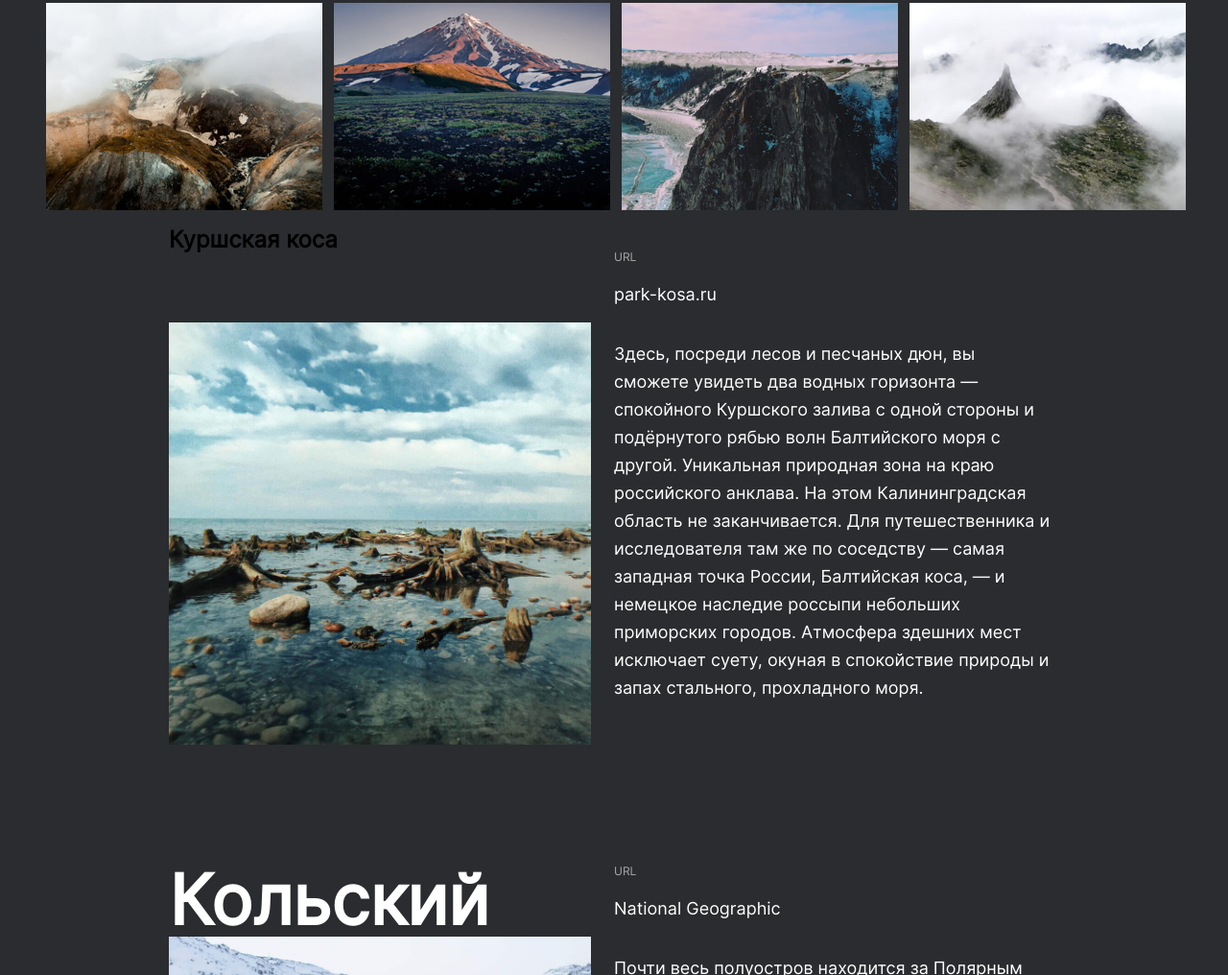
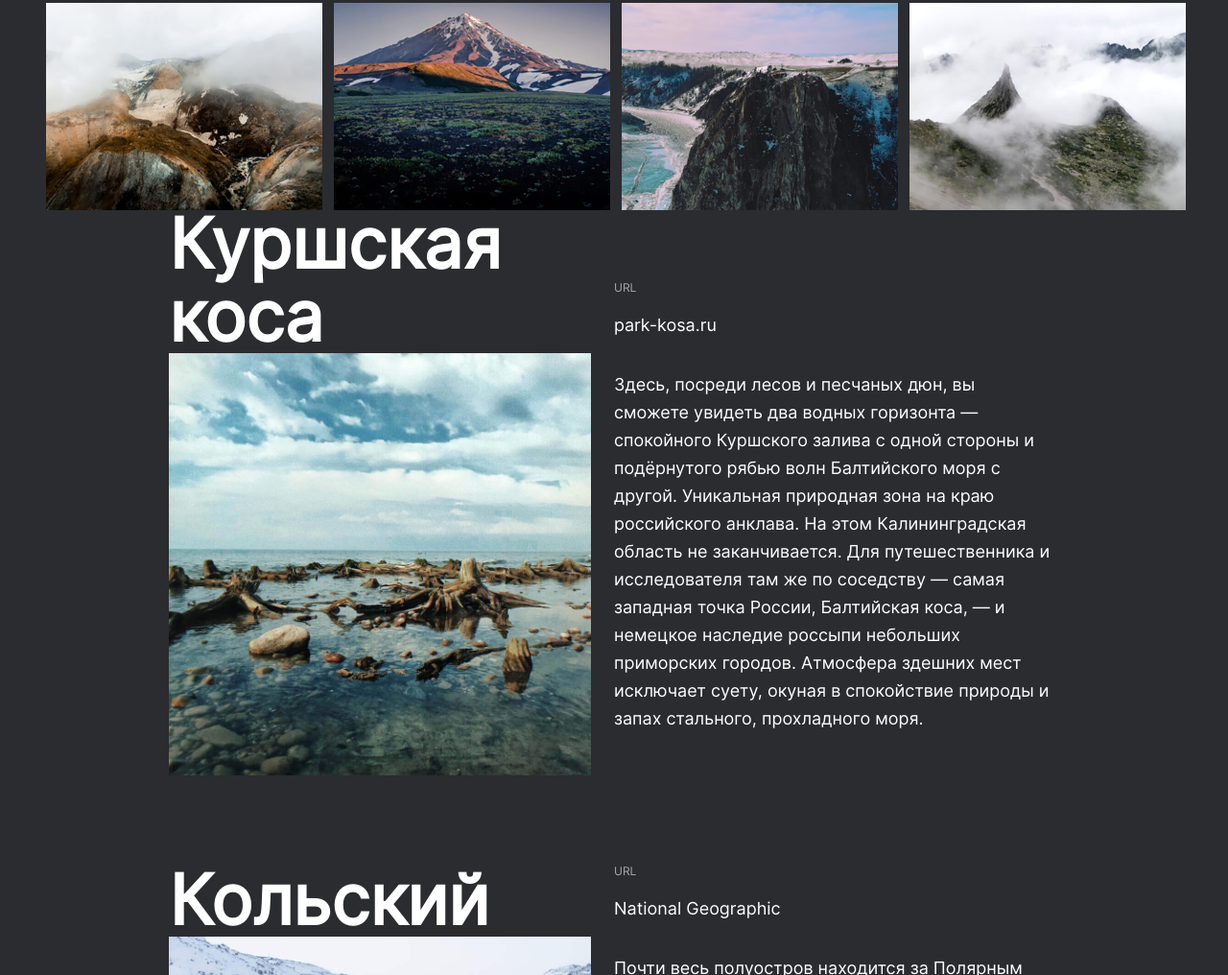
Before and after one commit to TangoForce/russian-travel, a plain HTML site: page Index.html in a window 1280 px wide. Shown: the part 2129-3145 px from the top of the page at 96% size. Drawn offline with Linux system fonts and the light colour scheme.

Commit message:
третья работа, поправленная, незаконченная

```diff
--- a/Index.html
+++ b/Index.html
@@ -57,7 +57,7 @@
 
       <div class="places">
         <div class="places__place">
-          <h2 class="places__place_title">Куршская коса</h2>
+          <h2 class="places__place-title">Куршская коса</h2>
           <img class="place__image" src="sprint-3-images/place-kosa.jpg" alt="фотография Куршской косы">
           <div class="place__website">
             <p class="place__url-heading">URL</p>
--- a/blocks/places/places__place/_title/places__place_title.css
+++ b/blocks/places/places__place/__place-title/places__place-title.css
@@ -1,5 +1,5 @@
 @media screen and (min-width: 1280px) {
-    .place__title {
+    .places__place-title {
        width: 460px;
        font-size: 72px;
        line-height: 76px;
--- a/page/index.css
+++ b/page/index.css
@@ -19,7 +19,7 @@
 @import url(../blocks/intro/__list/intro__list.css);
 @import url(../blocks/photo-grid/__item/photo-grid__item.css);
 @import url(../blocks/places/places__place/places__place.css);
-@import url(../blocks/places/places__place/_title/places__place_title.css);
+@import url(../blocks/places/places__place/__place-title/places__place-title.css);
 @import url(../blocks/places/places__place/__paragraph/place__paragraph.css);
 @import url(../blocks/places/places__place/__image/place__image.css);
 @import url(../blocks/places/places__place/__website/place__website.css);
```
